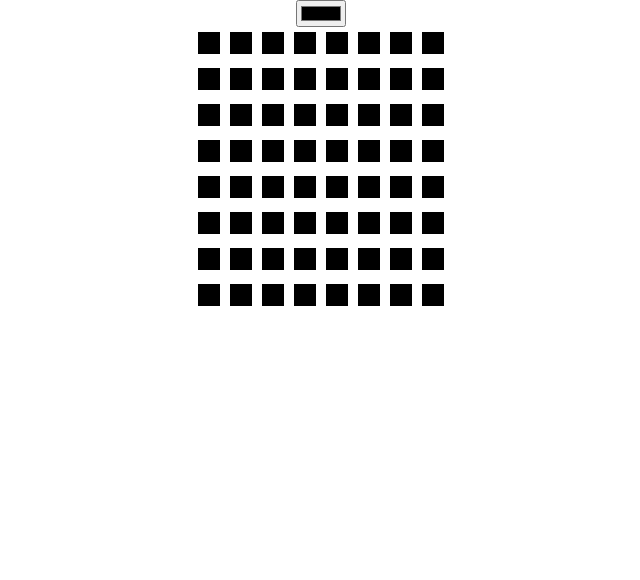
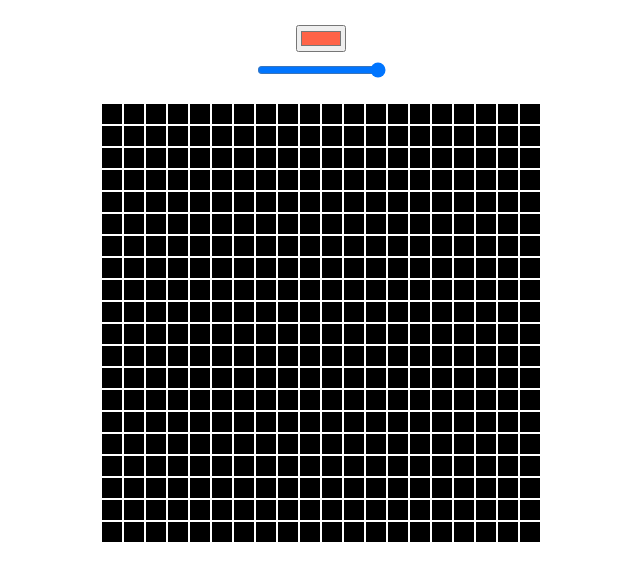
Before and after one commit to akashraj9828/8-bit-art-generator, a React (Create React App) app: page / in a window 1280 px wide. Shown: the top 580 px of the page, without its empty margins (319-959 px from the left). Built offline with nearby package versions, Linux system fonts and the light colour scheme.

Commit message:
Variable size added

```diff
--- a/src/Pages/Draw.js
+++ b/src/Pages/Draw.js
@@ -12,9 +12,9 @@ const emptyMatrix = (row, col) =>
 		);
 
 const Draw = (props) => {
-	const [canvas, setCanvas] = useState(emptyMatrix(8, 8));
-	const [size, setSize] = useState(20);
-	const [color, setColor] = useState('tomato');
+	const [gridSize, setGridSize] = useState(20);
+	const [canvas, setCanvas] = useState(emptyMatrix(14, 14));
+	const [color, setColor] = useState('#ff6347');
 	const verify = (row, col, canvas) => {
 		return Boolean(canvas[row][col]);
 	};
@@ -24,35 +24,36 @@ const Draw = (props) => {
 			const canvasCopy = JSON.parse(JSON.stringify(canvas));
 			canvasCopy[row][col].color = color;
 			setCanvas([...canvasCopy]);
-			console.log('canvas update');
 		}
 	};
 
 	useEffect(() => {
-		console.log('---: Draw -> canvas changed');
-		console.log('---: Draw -> canvas', canvas);
-	}, [canvas]);
+		setCanvas(emptyMatrix(gridSize, gridSize));
+	}, [gridSize]);
 
+	useEffect(() => {}, [canvas]);
+
+	const [dragging, setDragging] = useState(false);
 	return (
 		<Fragment>
 			<div className='settings'>
 				<input type='color' value={color} onChange={(e) => setColor(e.target.value)} />
+				<input type='range' min='4' max='20' value={gridSize} onChange={(e) => setGridSize(e.target.valueAsNumber)} />
 			</div>
-			<div className='canvas'>
+			<div className='canvas noselect' onSelect={() => false} onMouseDown={() => setDragging(true)} onMouseUp={() => setDragging(false)}>
 				{canvas.map((rowData, row) => {
 					return (
-						<Fragment key={row}>
+						<div className='cellrow' key={row}>
 							{rowData.map((cell, col) => {
 								const localStyle = {
-									width: size,
-									height: size,
+									width: 20,
+									height: 20,
 									background: cell.color,
 									display: 'inline-flex',
 								};
-								return <div key={`${row}+${col}`} className='cell' style={localStyle} onClick={() => fillCell(row, col)} />;
+								return <div key={`${row}+${col}`} className='cell noselect' style={localStyle} onClick={() => fillCell(row, col)} onMouseOver={() => dragging && fillCell(row, col)} />;
 							})}
-							<br />
-						</Fragment>
+						</div>
 					);
 				})}
 			</div>
--- a/src/Pages/Draw.scss
+++ b/src/Pages/Draw.scss
@@ -1,5 +1,29 @@
+.settings {
+	display: flex;
+	width: 50%;
+	margin: 20px auto;
+	flex-direction: column;
+	justify-content: center;
+	align-items: center;
+	input {
+		margin: 5px 0;
+	}
+}
+.cellrow {
+	line-height: 0;
+}
 .cell {
 	background: black;
-	margin: 5px;
-	border: solid 1px black;
+	margin: 0px;
+	border: groove 0.1px white;
 }
+
+.noselect {
+	//   -webkit-touch-callout: none; /* iOS Safari */
+	//     -webkit-user-select: none; /* Safari */
+	//      -khtml-user-select: none; /* Konqueror HTML */
+	//        -moz-user-select: none; /* Old versions of Firefox */
+	//         -ms-user-select: none; /* Internet Explorer/Edge */
+	user-select: none; /* Non-prefixed version, currently
+                                  supported by Chrome, Edge, Opera and Firefox */
+}
```
